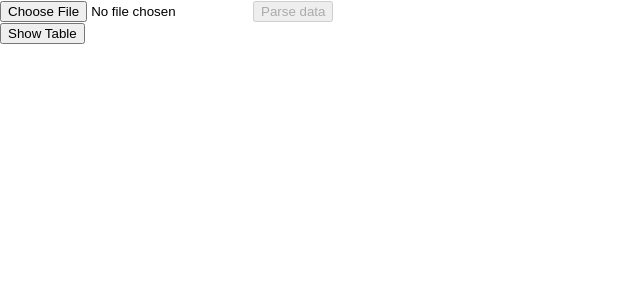
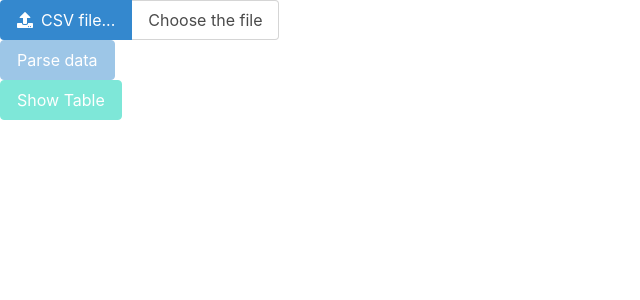
Before and after one commit to TarasHoliuk/table-of-lawyers, a React (Create React App) app: page / in a window 1280 px wide. Shown: the top 300 px of the page, without its empty margins (0-640 px from the left). Built offline with nearby package versions, Linux system fonts and the light colour scheme.

Commit message:
some styles were added

```diff
--- a/package.json
+++ b/package.json
@@ -10,6 +10,7 @@
     "@types/node": "^12.20.10",
     "@types/react": "^17.0.4",
     "@types/react-dom": "^17.0.3",
+    "bulma": "^0.9.3",
     "papaparse": "^5.3.1",
     "react": "^17.0.2",
     "react-dom": "^17.0.2",
--- a/public/index.html
+++ b/public/index.html
@@ -9,6 +9,7 @@
       name="description"
       content="Web site created using create-react-app"
     />
+    <script defer src="https://use.fontawesome.com/releases/v5.0.7/js/all.js"></script>
     <link rel="apple-touch-icon" href="%PUBLIC_URL%/logo192.png" />
     <!--
       manifest.json provides metadata used when your web app is installed on a
--- a/src/App.tsx
+++ b/src/App.tsx
@@ -1,21 +1,17 @@
-import React, { useEffect, useState } from 'react';
+import React, { useState } from 'react';
 import './App.scss';
 import { FileUploader } from './Components/FileUploader/FileUploader';
 import { Table } from './Components/Table/Table';
 import { validator } from './Components/validator';
-import { parser } from './parser';
 import { LawyerData } from './types/lawyerData';
 import { ValidatedLawyer } from './types/validatedLawyer';
 
 export const App: React.FC = () => {
-  const [fileData, setFileData] = useState('');
   const [parsedData, setParsedData] = useState<LawyerData[]>([]);
   const [validatedData, setValidatedData] = useState<ValidatedLawyer[]>([]);
   const [globalError, setGlobalError] = useState(false);
 
-  useEffect(() => {
-    setParsedData(parser(fileData));
-  }, [fileData]);
+  console.log(parsedData);
 
   const showTable = () => {
     setGlobalError(false);
@@ -25,11 +21,12 @@ export const App: React.FC = () => {
   return (
     <>
       <div className="App">
-        <FileUploader setFileData={setFileData} />
+        <FileUploader setParsedData={setParsedData} />
       </div>
 
       <button
         type="button"
+        className="button is-primary"
         onClick={() => showTable()}
         disabled={parsedData.length <= 0}
       >
--- a/src/Components/FileUploader/FileUploader.tsx
+++ b/src/Components/FileUploader/FileUploader.tsx
@@ -1,46 +1,71 @@
-import React, { RefObject, useState } from 'react';
+import React, { useState } from 'react';
+import { parser } from '../../parser';
+import { LawyerData } from '../../types/lawyerData';
 
 interface Props {
-  setFileData: React.Dispatch<React.SetStateAction<string>>;
+  setParsedData: React.Dispatch<React.SetStateAction<LawyerData[]>>;
 }
 
-export const FileUploader: React.FC<Props> = React.memo(
-  (props) => {
-    const [isChanged, setIsChanged] = useState(false);
-    const inputRef: RefObject<HTMLInputElement> = React.createRef();
-    const { setFileData } = props;
+export const FileUploader: React.FC<Props> = (props) => {
+  const { setParsedData } = props;
+  // const [fileData, setFileData] = useState('');
+  const [file, setFile] = useState<File>();
 
-    const uploadFile = (input: React.RefObject<HTMLInputElement>) => {
-      if (input.current?.files) {
-        const file = input.current.files[0];
+  const parseData = (data: string) => {
+    console.log('parsing');
+    const parsingResult = parser(data);
+    setParsedData(parsingResult);
+    console.log('parsed');
+  };
+
+  const uploadFile = (event: React.ChangeEvent<HTMLInputElement>) => {
+    if (event.target?.files) {
+      // setFile(event.target.files[0]);
       const reader = new FileReader();
 
       reader.onload = (progressEvent) => {
         const csvString = progressEvent.target?.result as string;
-          setFileData(csvString);
+        parseData(csvString);
       };
 
-        reader.readAsText(file);
+      if (event.target.files[0]) {
+        reader.readAsText(event.target.files[0]);
+      }
     }
   };
 
   return (
     <>
+      <div className="file is-info has-name">
+        <label className="file-label">
           <input
-          ref={inputRef}
             type="file"
             accept=".csv"
-          onChange={() => setIsChanged(true)}
+            className="file-input"
+            onChange={(event) => uploadFile(event)}
           />
+          <span className="file-cta">
+            <span className="file-icon">
+              <i className="fas fa-upload"></i>
+            </span>
+            <span className="file-label">
+              CSV file...
+            </span>
+          </span>
+          <span className="file-name">
+            {file ? `${file.name}` : 'Choose the file'}
+          </span>
+        </label>
+      </div>
 
       <button
         type="button"
-          onClick={() => uploadFile(inputRef)}
-          disabled={!isChanged}
+        className="button is-info"
+        // onClick={() => parseData(fileData)}
+        disabled={!file}
       >
         Parse data
       </button>
     </>
   );
-  },
-);
+};
--- a/src/Components/validator.ts
+++ b/src/Components/validator.ts
@@ -16,11 +16,13 @@ export const validator = (
   data: LawyerData[],
   setGlobalError: React.Dispatch<React.SetStateAction<boolean>>,
 ) => {
+  let idCounter = 1;
+
   let validatedData = data.map(lawyer => {
     const validatedLawyer: ValidatedLawyer = {} as ValidatedLawyer;
 
-    let idCounter = 1;
     validatedLawyer.ID = idCounter;
+    idCounter += 1;
 
     validatedLawyer['Duplicated with'] = null;
 
@@ -61,8 +63,6 @@ export const validator = (
       }
     }
 
-    idCounter += 1;
-
     return validatedLawyer;
   });
 
--- a/src/index.tsx
+++ b/src/index.tsx
@@ -2,6 +2,7 @@ import React from 'react';
 import ReactDOM from 'react-dom';
 import './index.scss';
 import { App } from './App';
+import 'bulma/css/bulma.css';
 
 ReactDOM.render(
   <React.StrictMode>
--- a/src/parser.ts
+++ b/src/parser.ts
@@ -1,17 +1,13 @@
 import Papa from 'papaparse';
 import { LawyerData } from './types/lawyerData';
-
-const header = 'Full Name,Phone,Email,Age,Experience,Yearly Income,Has children,License states,Expiration date,License number\r\n';
 
 const parseConfig = {
   header: true,
   dynamicTyping: true,
 };
 
-export const parser = (data: string) => {
-  const parseResult = data.toLowerCase().includes(header.toLowerCase())
-    ? Papa.parse(data, parseConfig)
-    : Papa.parse((header + data), parseConfig);
+export const parser = (myData: string) => {
+  const parseResult = Papa.parse(myData, parseConfig);
 
   return parseResult.data as LawyerData[];
 };
```
Also changed, not shown: .eslintrc.js, 1 other file (tests, documents, lock files or other folders). Lines whose indentation alone changed are shown as unchanged.
